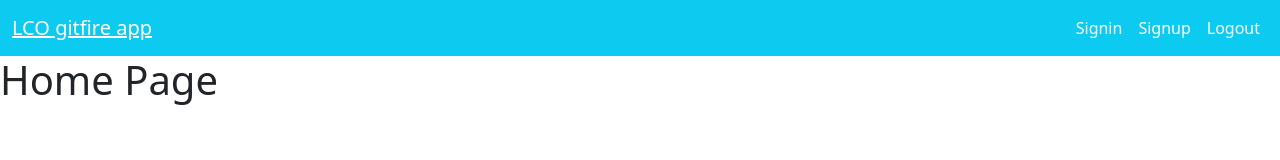
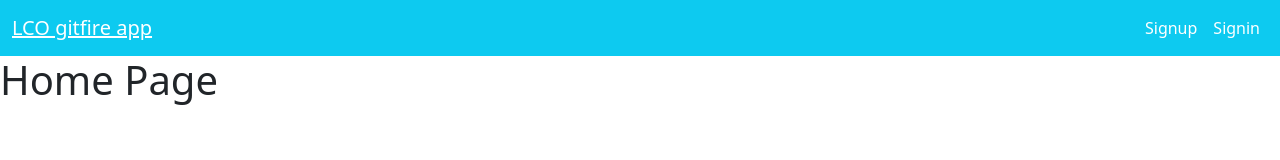
Before and after one commit to GRAviTY-GAGAN/Github-Repositiry-Search-App, a React (Create React App) app: page / in a window 1280 px wide. Shown: the top 160 px of the page. Built offline with nearby package versions, Linux system fonts and the light colour scheme.

Commit message:
conditional rendering in header

```diff
--- a/src/layout/Header.js
+++ b/src/layout/Header.js
@@ -12,6 +12,10 @@
 import { UserContext } from "../context/UserContext";
 
 const Header = () => {
+    const context = useContext(UserContext) //whatever the data that is there in usercontext will be stored in context that we can use.
+    const [isOpen, setIsOpen] = useState(false); //this is for toggling the navbar where default value of isOpen is false
+    const toggle = () => setIsOpen(!isOpen);
+
     return(
         <Navbar color="info" light expand='md'>
             <NavbarBrand>
@@ -19,24 +23,35 @@
                     LCO gitfire app
                 </Link>
             </NavbarBrand>
-            <NavbarToggler />
-            <Collapse navbar>
+            <NavbarText className="text-white" >{
+                //user is abig object here to further drill down into the object we will either store it in a variable and use it or will just use ? once we have the acces to the email next time we need to access the email we can just use '.'
+                context.user?.email ? context.user.email : ""
+            }</NavbarText>
+            <NavbarToggler onClick={toggle}/>
+            <Collapse isOpen={isOpen} navbar>
                 <Nav className="ms-auto" navbar>
-                    <NavItem>
-                        <NavLink className="text-white">
-                            Signin
-                        </NavLink>
-                    </NavItem>
-                    <NavItem>
-                        <NavLink className="text-white">
+                    {
+                        context.user ? (   //ternary operator
+                        <NavItem>
+                            <NavLink tag={Link} to="/" className="text-white">
+                                Logout
+                                </NavLink>
+                        </NavItem>
+                        ) : (
+                        <>
+                        <NavItem>
+                        <NavLink tag={Link} to="/" className="text-white">
                             Signup
                         </NavLink>
                     </NavItem>
                     <NavItem>
-                        <NavLink className="text-white">
-                            Logout
+                        <NavLink tag={Link} to="/" className="text-white">
+                            Signin
                         </NavLink>
                     </NavItem>
+                    </>
+                    )
+                    }
                 </Nav>
             </Collapse>
         </Navbar>
```
